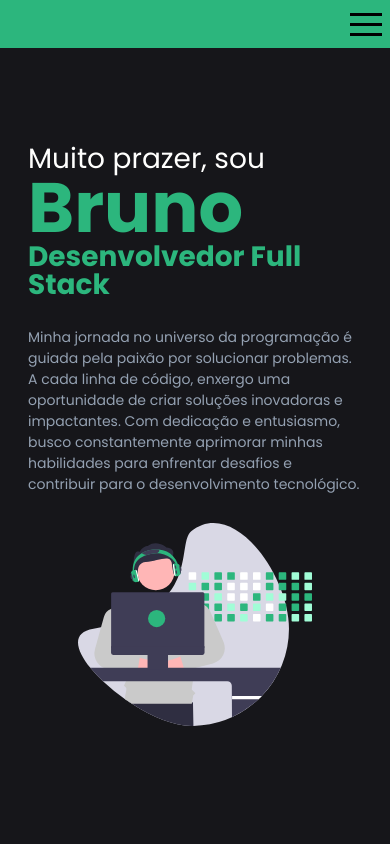
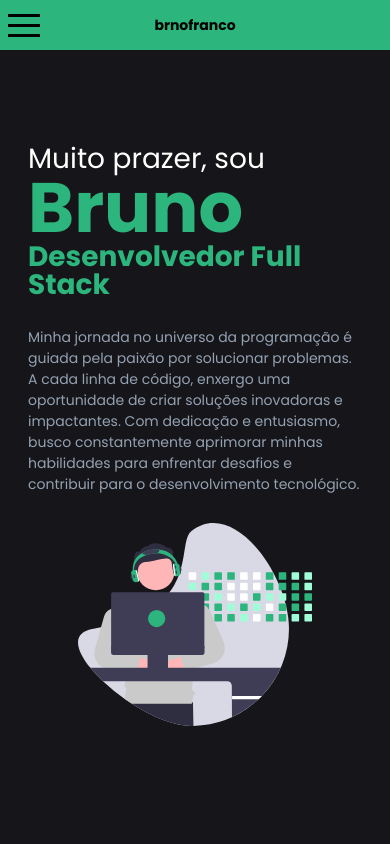
Before and after one commit to brnofranco/portfolio, a React (Vite) app: page / in a window 390 px wide. Shown: the top 844 px of the page. Built offline with nearby package versions, Linux system fonts and the light colour scheme.

Commit message:
refactor sidebar and adjust styles

```diff
--- a/src/App.tsx
+++ b/src/App.tsx
@@ -1,23 +1,25 @@
 import { About } from "./components/About";
 import { Certifications } from "./components/Certifications";
-import { Curriculum } from "./components/Curriculum";
 import { Header } from "./components/Header";
 import { Knowledge } from "./components/Knowledge";
 import { Projects } from "./components/Projects";
 import { ScrollToTop } from "./components/ScrollToTop";
+import { Sidebar } from "./components/Sidebar";
+import useCheckMobileScreen from "./hooks/useCheckMobileScreen";
 import { Layout } from "./styles/layout";
 
 export function App() {
+	const isMobile = useCheckMobileScreen();
+
 	return (
 		<>
-			<Header />
+			<ScrollToTop />
+			{isMobile ? <Header /> : <Sidebar />}
 			<Layout>
 				<About />
 				<Knowledge />
 				<Certifications />
 				<Projects />
-				<Curriculum />
-				<ScrollToTop />
 			</Layout>
 		</>
 	);
--- a/src/components/Header/index.tsx
+++ b/src/components/Header/index.tsx
@@ -1,121 +1,23 @@
 import Hamburger from "hamburger-react";
-import { useEffect, useState } from "react";
-import toast, { Toaster } from "react-hot-toast";
-import { AiOutlineGithub, AiOutlineLinkedin } from "react-icons/ai";
-import { MdEmail } from "react-icons/md";
 
-import meImage from "../../assets/me.png";
-import { ContactNav, HeaderContainer } from "./styles";
+import { useState } from "react";
+import { Sidebar } from "../Sidebar";
+import { ContactNav } from "./styles";
 
 export function Header() {
-	const [profileIsOpen, setProfileIsOpen] = useState(false);
-	const imageSize = "200px";
-	const iconSize = "24";
-
-	const toggleMobileProfile = () =>
-		window.innerWidth <= 1080
-			? setProfileIsOpen(false)
-			: setProfileIsOpen(true);
-
-	const scrollToSection = (id: string) => {
-		const element = document.getElementById(id);
-		if (element) {
-			element.scrollIntoView({ behavior: "smooth" });
-		}
-	};
-
-	const copyEmailToClipBoard = () => {
-		navigator.clipboard.writeText("brunofrancodemoraes@gmail.com");
-		toast.success("E-mail copiado!");
-	};
-
-	useEffect(() => {
-		window.addEventListener("load", toggleMobileProfile);
-		return () => {
-			window.removeEventListener("load", toggleMobileProfile);
-		};
-	}, []);
+	const [showSidebar, setShowSidebar] = useState(false);
 
 	return (
 		<>
-			<div>
-				<Toaster />
-			</div>
+			{showSidebar && <Sidebar />}
+
 			<ContactNav>
-				<div className={profileIsOpen ? "" : "background-color"}>
-					<button onClick={() => setProfileIsOpen(!profileIsOpen)}>
-						<Hamburger
-							toggled={profileIsOpen}
-							toggle={setProfileIsOpen}
-						/>
-					</button>
-				</div>
+				<button className="hamburguer-button">
+					<Hamburger toggled={showSidebar} toggle={setShowSidebar} />
+				</button>
+				<p>brnofranco</p>
+				<button className="toggle-dark-mode"></button>
 			</ContactNav>
-			<HeaderContainer
-				height={profileIsOpen ? "100vh" : "0"}
-				display={profileIsOpen ? "flex" : "none"}
-				tabTransition={
-					profileIsOpen && window.innerWidth > 1080
-						? "0"
-						: "0.3s ease"
-				}
-			>
-				<div className="navigation-data">
-					<div className="image-container">
-						<img
-							src={meImage}
-							width={imageSize}
-							height={imageSize}
-							className="profile-image"
-							alt="Foto Bruno Franco de Moraes"
-						/>
-					</div>
-
-					<div className="nav-container">
-						<button onClick={() => scrollToSection("about")}>
-							Sobre
-						</button>
-						<button onClick={() => scrollToSection("knowledge")}>
-							Experiência
-						</button>
-						<button
-							onClick={() => scrollToSection("certifications")}
-						>
-							Certificados
-						</button>
-						<button onClick={() => scrollToSection("projects")}>
-							Projetos
-						</button>
-						<button onClick={() => scrollToSection("curriculum")}>
-							CV
-						</button>
-					</div>
-				</div>
-
-				<div className="contact-container">
-					<a
-						href="https://www.linkedin.com/in/brunofmoraes/"
-						target="_blank"
-						rel="noreferrer"
-					>
-						<AiOutlineLinkedin size={iconSize} />
-					</a>
-					<a
-						href="https://github.com/brnofranco"
-						target="_blank"
-						rel="noreferrer"
-					>
-						<AiOutlineGithub size={iconSize} />
-					</a>
-					<button
-						className="email"
-						onClick={copyEmailToClipBoard}
-						title="Copiar email"
-					>
-						<MdEmail size={iconSize} />
-					</button>
-				</div>
-			</HeaderContainer>
 		</>
 	);
 }
--- a/src/components/Header/styles.ts
+++ b/src/components/Header/styles.ts
@@ -1,144 +1,4 @@
 import styled from "styled-components";
-
-interface HeaderContainerProps {
-	height: string;
-	tabTransition: string;
-	display: string;
-}
-
-export const HeaderContainer = styled.header<HeaderContainerProps>`
-	position: fixed;
-	width: 15%;
-	height: ${(props) => props.height};
-
-	display: flex;
-	flex-direction: column;
-	align-items: center;
-	justify-content: space-between;
-
-	background-color: var(--green);
-	padding: 1rem;
-
-	transition: ${(props) => props.tabTransition};
-
-	h3 {
-		color: var(--headerTitle);
-		border-bottom: 1px solid black;
-		font-size: 1.15rem;
-	}
-
-	.navigation-data {
-		width: 100%;
-		display: ${(props) => props.display};
-		flex-direction: column;
-		gap: 4rem;
-		margin-top: 5rem;
-	}
-
-	.image-container {
-		width: 100%;
-		display: ${(props) => props.display};
-		justify-content: center;
-
-		.profile-image {
-			border-radius: 100%;
-		}
-	}
-
-	.profile-container {
-		display: ${(props) => props.display};
-		flex-direction: column;
-		gap: 0.5rem;
-		width: 100%;
-
-		strong {
-			font-size: 0.9rem;
-		}
-
-		p,
-		li {
-			font-size: 0.8rem;
-			color: var(--headerText);
-		}
-	}
-
-	.nav-container {
-		display: ${(props) => props.display};
-		flex-direction: column;
-		gap: 1rem;
-		width: 100%;
-
-		button {
-			width: auto;
-			padding: 1rem;
-			padding-left: 0.75rem;
-			cursor: pointer;
-			transition: 0.5s ease;
-
-			border-left: 2px solid black;
-
-			&:hover {
-				background-color: #289869;
-			}
-		}
-	}
-
-	.contact-container {
-		display: ${(props) => props.display};
-		gap: 1rem;
-		flex-wrap: wrap;
-		align-items: center;
-		justify-content: center;
-
-		width: 100%;
-		transition: 0.5s ease;
-		color: black;
-
-		a {
-			color: black;
-			cursor: pointer;
-		}
-
-		button {
-			cursor: pointer;
-		}
-	}
-
-	@media (max-width: 1080px) {
-		width: 100%;
-		position: fixed;
-		z-index: 10;
-
-		h3 {
-			font-size: 2rem;
-		}
-
-		.profile-container {
-			strong {
-				font-size: 1.4rem;
-			}
-
-			p,
-			li {
-				font-size: 1.2rem;
-			}
-		}
-
-		.contact-container {
-			a {
-				padding: 1rem 0;
-			}
-
-			.email {
-				padding: 1rem 0;
-
-				strong {
-					font-size: 1rem;
-				}
-			}
-		}
-	}
-`;
 
 export const ContactNav = styled.div`
 	display: none;
@@ -146,21 +6,22 @@ export const ContactNav = styled.div`
 	@media (max-width: 1080px) {
 		position: fixed;
 		display: flex;
-		justify-content: flex-end;
-		z-index: 11;
+		justify-content: space-between;
+		align-items: center;
+
+		z-index: 101;
 		width: 100%;
+		height: 50px;
+		background-color: var(--green);
 
-		button {
-			border: 0;
-			background: inherit;
-			right: 1%;
+		button,
+		p {
+			flex: 1;
 		}
 
-		.background-color {
-			background-color: var(--green);
-			width: 100%;
-			display: flex;
-			justify-content: flex-end;
+		p {
+			text-align: center;
+			font-weight: bold;
 		}
 	}
 `;
--- a/src/components/ScrollToTop/styles.ts
+++ b/src/components/ScrollToTop/styles.ts
@@ -6,6 +6,7 @@ interface ScrollToTopButtonProps {
 }
 
 export const ScrollToTopButton = styled.div<ScrollToTopButtonProps>`
+	z-index: 1000;
 	position: fixed;
 	bottom: 50px;
 	right: 50px;
--- /dev/null
+++ b/src/components/Sidebar/index.tsx
@@ -0,0 +1,85 @@
+import toast, { Toaster } from "react-hot-toast";
+import { AiOutlineGithub, AiOutlineLinkedin } from "react-icons/ai";
+import { MdEmail } from "react-icons/md";
+
+import meImage from "../../assets/me.png";
+import { HeaderContainer } from "./styles";
+
+export function Sidebar() {
+	const iconSize = "32";
+
+	const scrollToSection = (id: string) => {
+		const element = document.getElementById(id);
+		if (element) {
+			element.scrollIntoView({ behavior: "smooth" });
+		}
+	};
+
+	const copyEmailToClipBoard = () => {
+		navigator.clipboard.writeText("brunofrancodemoraes@gmail.com");
+		toast.success("E-mail copiado!");
+	};
+
+	return (
+		<>
+			<Toaster />
+			<HeaderContainer>
+				<div className="image-nav-container">
+					<div className="image-container">
+						<img
+							src={meImage}
+							className="profile-image"
+							alt="Foto Bruno Franco de Moraes"
+						/>
+					</div>
+
+					<div className="nav-container">
+						<button onClick={() => scrollToSection("about")}>
+							Sobre
+						</button>
+						<button onClick={() => scrollToSection("knowledge")}>
+							Experiência
+						</button>
+						<button
+							onClick={() => scrollToSection("certifications")}
+						>
+							Certificados
+						</button>
+						<button onClick={() => scrollToSection("projects")}>
+							Projetos
+						</button>
+						{/* <button onClick={() => scrollToSection("curriculum")}>
+							CV
+						</button> */}
+					</div>
+				</div>
+
+				<div className="contact-container">
+					<a
+						href="https://www.linkedin.com/in/brunofmoraes/"
+						target="_blank"
+						rel="noreferrer"
+						title="LinkedIn"
+					>
+						<AiOutlineLinkedin size={iconSize} />
+					</a>
+					<a
+						href="https://github.com/brnofranco"
+						target="_blank"
+						rel="noreferrer"
+						title="GitHub"
+					>
+						<AiOutlineGithub size={iconSize} />
+					</a>
+					<button
+						className="email"
+						onClick={copyEmailToClipBoard}
+						title="Copiar email"
+					>
+						<MdEmail size={iconSize} />
+					</button>
+				</div>
+			</HeaderContainer>
+		</>
+	);
+}
--- /dev/null
+++ b/src/components/Sidebar/styles.ts
@@ -0,0 +1,87 @@
+import styled from "styled-components";
+
+export const HeaderContainer = styled.header`
+	z-index: 100;
+	position: fixed;
+	width: 300px;
+	height: 100vh;
+
+	display: flex;
+	flex-direction: column;
+	align-items: center;
+	justify-content: space-between;
+
+	background-color: var(--green);
+	padding: 1rem;
+
+	.image-nav-container {
+		display: flex;
+		flex-direction: column;
+		justify-content: center;
+		align-items: center;
+		gap: 2rem;
+		margin-top: 4rem;
+
+		.image-container {
+			width: 60%;
+
+			.profile-image {
+				border-radius: 100%;
+				width: 100%;
+				height: 100%;
+			}
+		}
+
+		.nav-container {
+			display: flex;
+			flex-direction: column;
+			gap: 1rem;
+			width: 100%;
+
+			button {
+				padding: 1rem;
+				padding-left: 0.75rem;
+				cursor: pointer;
+				transition: 0.3s ease;
+
+				border-left: 2px solid black;
+
+				&:hover {
+					background-color: #289869;
+				}
+			}
+
+			@media (max-width: 1080px) {
+				gap: 1.75rem;
+
+				button {
+					font-size: 1.25rem;
+				}
+			}
+		}
+	}
+
+	.contact-container {
+		display: flex;
+		align-items: center;
+		justify-content: center;
+		gap: 1rem;
+
+		width: 100%;
+
+		a,
+		button {
+			color: black;
+			cursor: pointer;
+		}
+
+		@media (max-width: 1080px) {
+			gap: 2rem;
+
+			a,
+			button {
+				transform: scale(1.3);
+			}
+		}
+	}
+`;
--- /dev/null
+++ b/src/hooks/useCheckMobileScreen.ts
@@ -0,0 +1,17 @@
+import { useEffect, useState } from "react";
+
+export default function useCheckMobileScreen() {
+	const [width, setWidth] = useState(window.innerWidth);
+	const handleWindowSizeChange = () => {
+		setWidth(window.innerWidth);
+	};
+
+	useEffect(() => {
+		window.addEventListener("resize", handleWindowSizeChange);
+		return () => {
+			window.removeEventListener("resize", handleWindowSizeChange);
+		};
+	}, []);
+
+	return width <= 1080;
+}
--- a/src/styles/layout.ts
+++ b/src/styles/layout.ts
@@ -3,7 +3,7 @@ import styled from "styled-components";
 export const Layout = styled.main`
 	display: flex;
 	flex-direction: column;
-	margin-left: 15%;
+	margin-left: 300px;
 
 	@media (max-width: 1080px) {
 		margin-left: 0%;
```
